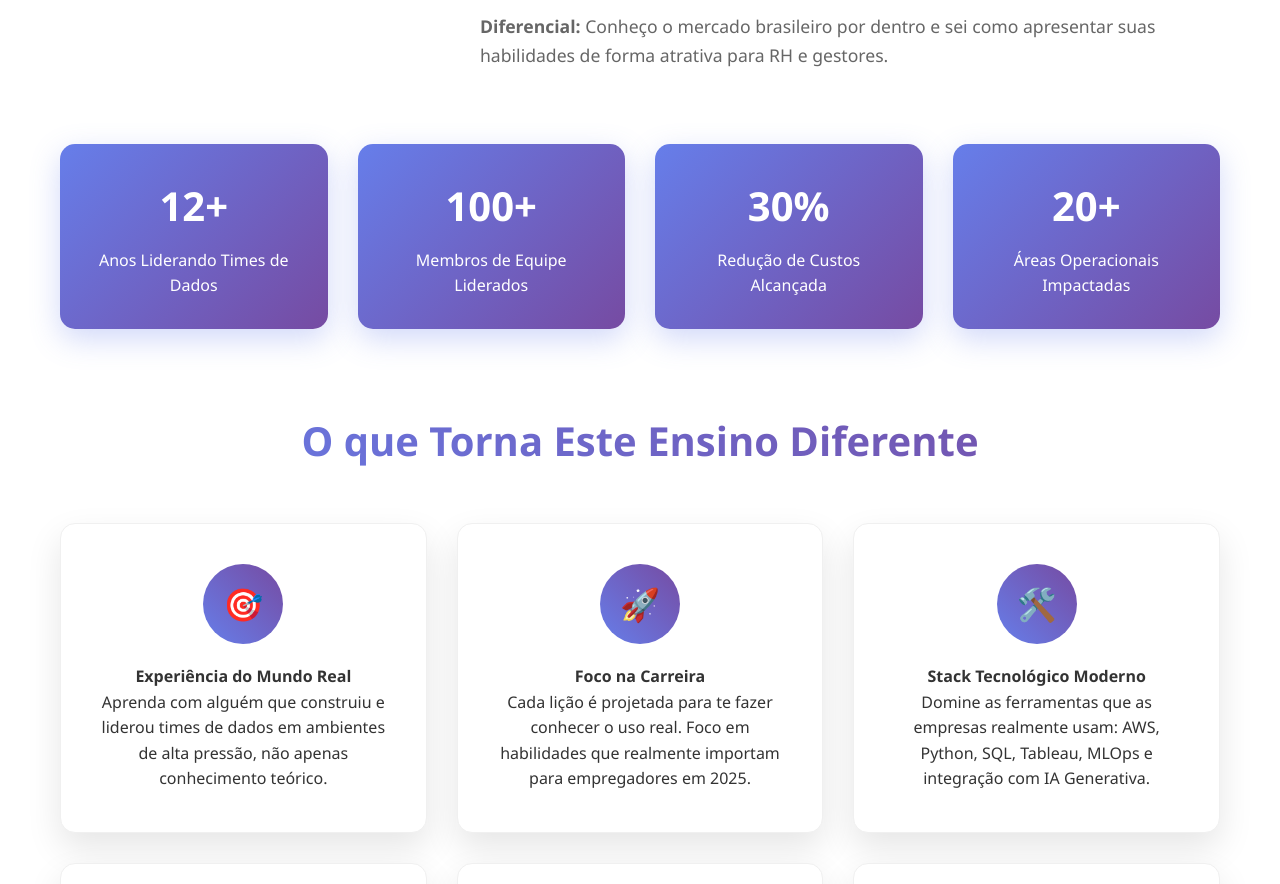
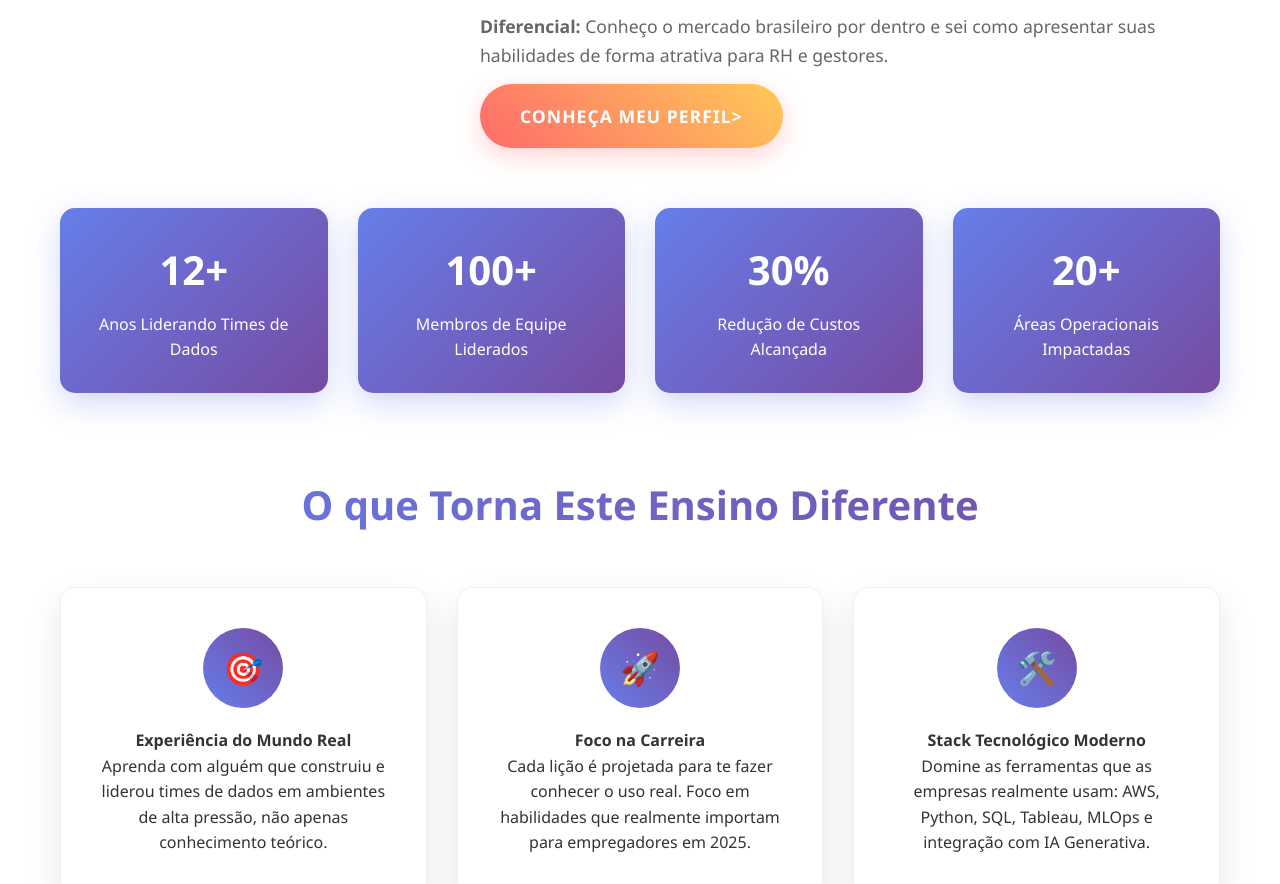
Before and after one commit to lepetrucc/Treinamento_Dados, a plain HTML site: page index.html in a window 1280 px wide. Shown: the part 980-1864 px from the top of the page. Drawn offline with Linux system fonts and the light colour scheme.

Commit message:
Update index.html
linha 334

```diff
--- a/index.html
+++ b/index.html
@@ -330,6 +330,9 @@
                         <p><strong>Meu objetivo:</strong> Te ensinar não só a teoria, mas principalmente o que você precisa FAZER para entrar de verdade na carreira. Vamos construir juntos um perfil que os recrutadores não conseguem ignorar.</p>
 
                         <p><strong>Diferencial:</strong> Conheço o mercado brasileiro por dentro e sei como apresentar suas habilidades de forma atrativa para RH e gestores.</p>
+
+                        <a href="https://www.linkedin.com/in/leandropetruccelli" target="_blank" rel="noopener noreferrer" class="cta-button">Conheça meu perfil></a>
+
                     </div>
                 </div>
 
```
